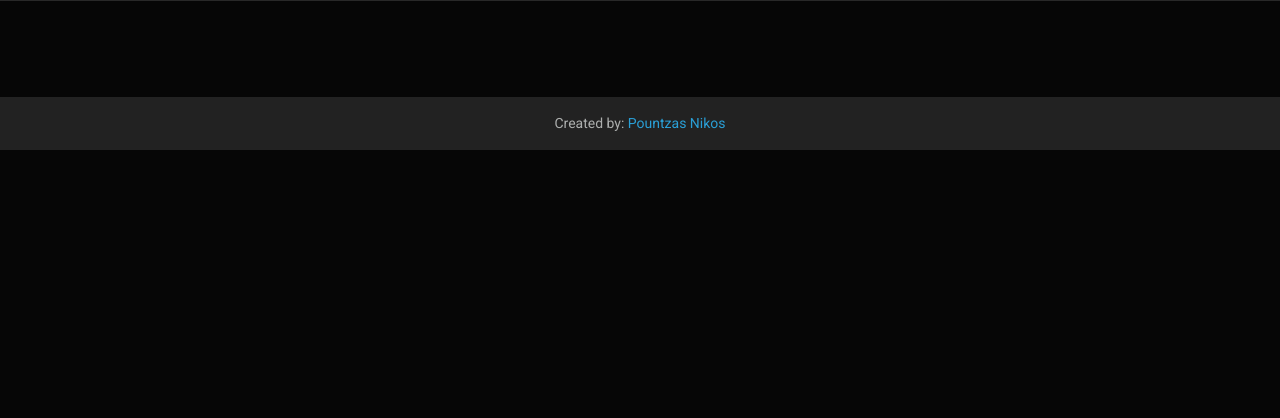
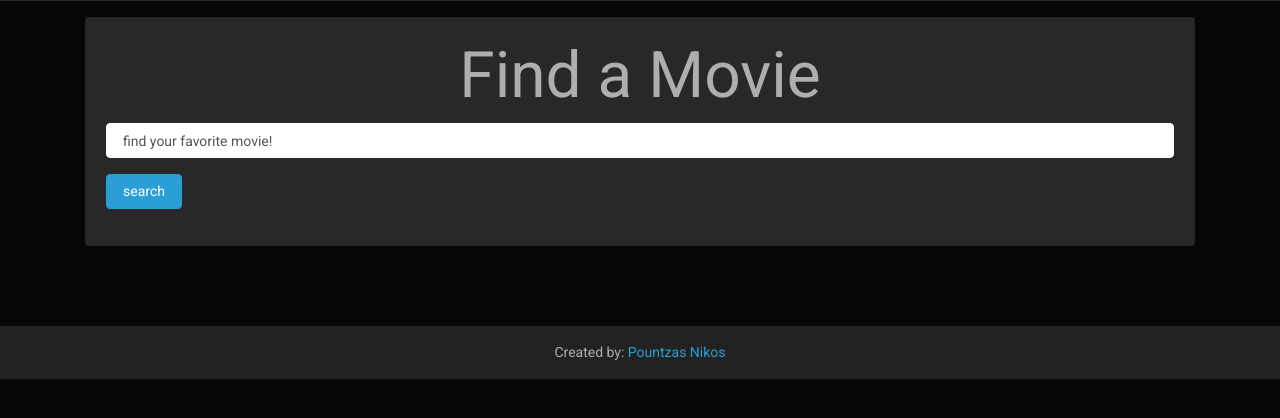
Before and after one commit to General-Bradley9608/Search-Movie-API-JS, a website built with webpack: page src/index.html in a window 1280 px wide. Shown: the part 56-474 px from the top of the page. Built offline with nearby package versions, Linux system fonts and the light colour scheme; no server answers; files whose address does not match are found by name.

Commit message:
add search box html

```diff
--- a/src/index.html
+++ b/src/index.html
@@ -19,7 +19,7 @@
 
   <!-- NOTE This is commented out because it brings a conflict when search. it will be fixed later and added. -->
 
-  <!-- <div class="container search-movie">
+  <div class="container search-movie">
     <div class="card card-body card-form">
       <h1 class="text-center">Find a Movie</h1>
       <div class="form-group justify-content-center">
@@ -27,7 +27,7 @@
         <div id="get-input" class="btn btn-primary mt-3">search</div>
       </div>
     </div>
-  </div> -->
+  </div>
 
   <div class="container mt-auto py-3 d-flex flex-wrap justify-content-around" id="movie-box">
 
```
